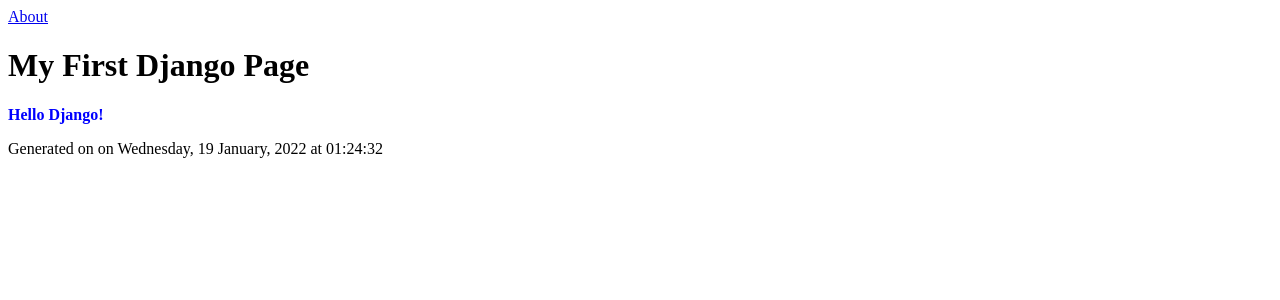
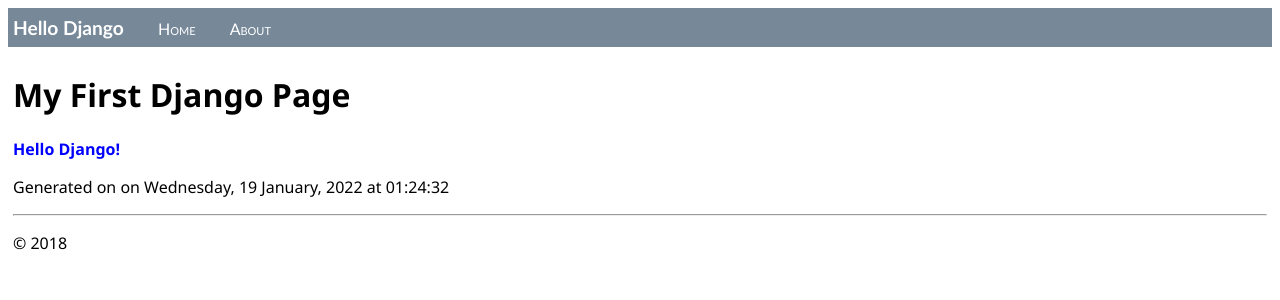
Before and after one commit to Roburlion/LearningDjango, a Django app: page / in a window 1280 px wide. Shown: the top 300 px of the page. Run offline with Django 3.2, Linux system fonts and the light colour scheme.

Commit message:
3 complete

```diff
--- a/BasicProject/HelloDjangoApp/static/site.css
+++ b/BasicProject/HelloDjangoApp/static/site.css
@@ -2,3 +2,31 @@
     font-weight: 600;
     color: blue;
 }
+
+.navbar {
+    background-color: lightslategray;
+    font-size: 1em;
+    font-family: 'Trebuchet MS', 'Lucida Sans Unicode', 'Lucida Grande', 'Lucida Sans', Arial, sans-serif;
+    color: white;
+    padding: 8px 5px 8px 5px;
+}
+
+    .navbar a {
+        text-decoration: none;
+        color: inherit;
+    }
+
+.navbar-brand {
+    font-size: 1.2em;
+    font-weight: 600;
+}
+
+.navbar-item {
+    font-variant: small-caps;
+    margin-left: 30px;
+}
+
+.body-content {
+    padding: 5px;
+    font-family: 'Segoe UI', Tahoma, Geneva, Verdana, sans-serif;
+}
--- a/BasicProject/HelloDjangoApp/templates/HelloDjangoApp/index.html
+++ b/BasicProject/HelloDjangoApp/templates/HelloDjangoApp/index.html
@@ -1,13 +1,6 @@
-<html>
-<head>
-    <title>{{ title }}</title>
-    {% load staticfiles %} <!-- Instruct Django to load static files -->
-    <link rel="stylesheet" type="text/css" href="{% static 'site.css' %}" />
-</head>
-<body>
-    <div><a href="about">About</a></div>
+{% extends "HelloDjangoApp/layout.html" %}
+{% block content %}
     <h1>My First Django Page</h1>
     <p><span class="message">{{ message }}</span></p>
     <p>Generated on {{ content }}</p>
-</body>
-</html>
+{% endblock %}
--- /dev/null
+++ b/BasicProject/HelloDjangoApp/templates/HelloDjangoApp/layout.html
@@ -0,0 +1,25 @@
+<!DOCTYPE html>
+<html>
+<head>
+    <meta charset="utf-8" />
+    <title>{{ title }}</title>
+    {% load staticfiles %}
+    <link rel="stylesheet" type="text/css" href="{% static 'site.css' %}" />
+</head>
+
+<body>
+    <div class="navbar">
+        <a href="/" class="navbar-brand">Hello Django</a>
+        <a href="{% url 'home' %}" class="navbar-item">Home</a>
+        <a href="{% url 'about' %}" class="navbar-item">About</a>
+    </div>
+
+    <div class="body-content">
+        {% block content %}{% endblock %}
+        <hr />
+        <footer>
+            <p>&copy; 2018</p>
+        </footer>
+    </div>
+</body>
+</html>
```
Also changed, not shown: BasicProject/HelloDjangoApp/templates/HelloDjangoApp/about.html (+4 -13 lines), 1 other file.
